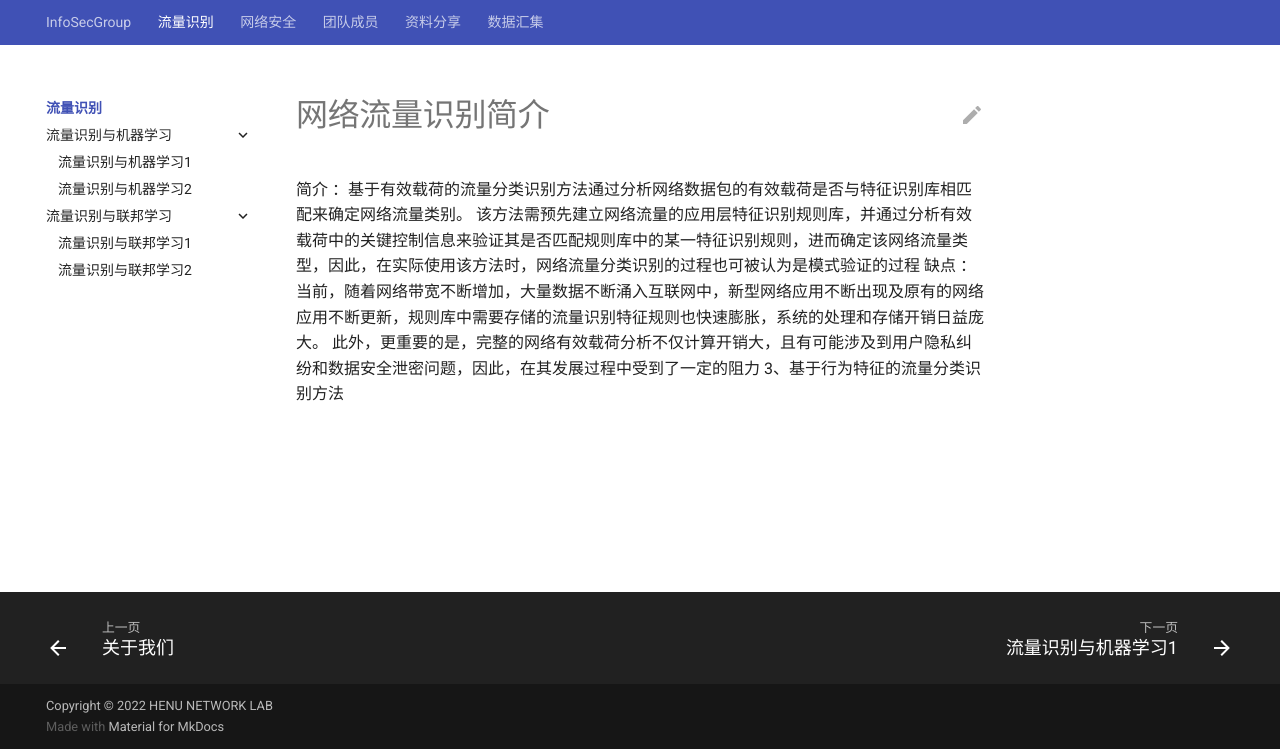
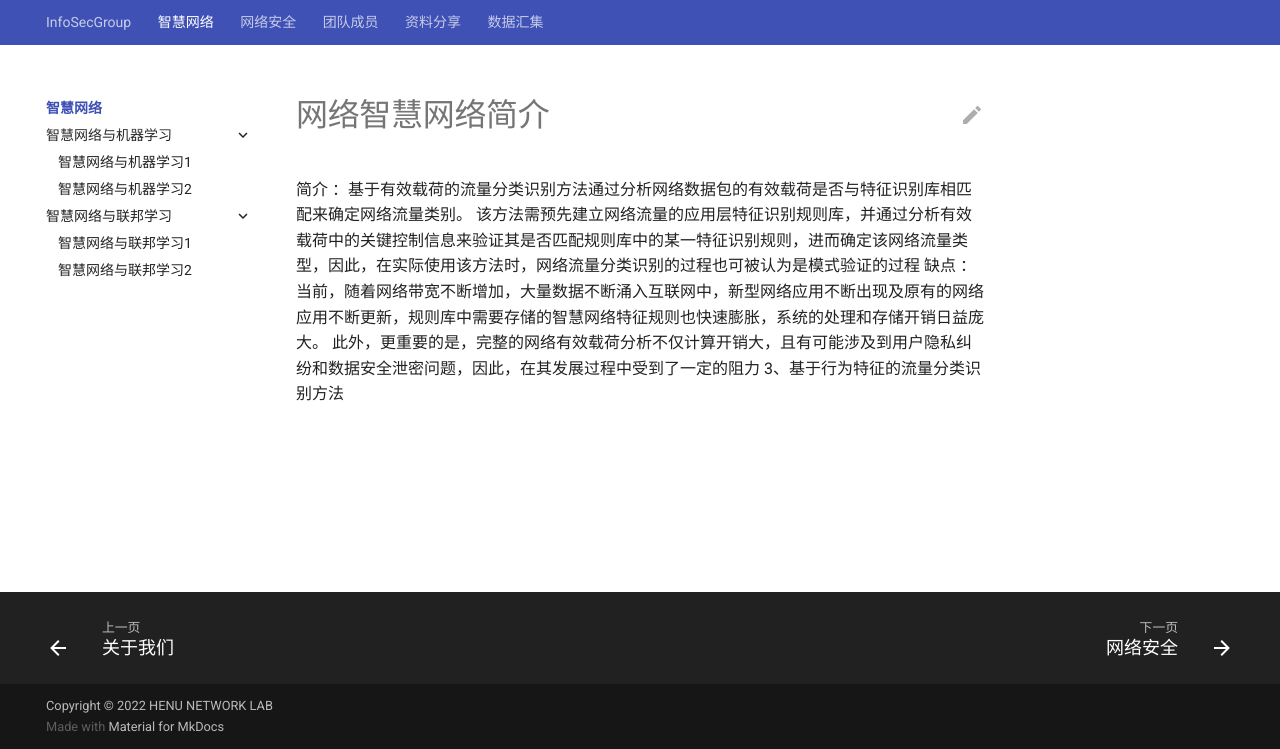
Before and after one commit to InfoSecGroup/InfoSecGroup.github.io, a plain HTML site: page smartnet/index.html in a window 1280 px wide. Shown: the part 51-800 px from the top of the page. Drawn offline with Linux system fonts and the light colour scheme.

Commit message:
update
update

```diff
--- a/smartnet/index.html
+++ b/smartnet/index.html
@@ -15,7 +15,7 @@
 
 
 
-        <title>网络流量识别简介 - InfoSecGroup</title>
+        <title>网络智慧网络简介 - InfoSecGroup</title>
 
 
 
@@ -101,7 +101,7 @@
         <div class="md-header__topic" data-md-component="header-topic">
           <span class="md-ellipsis">
 
-              网络流量识别简介
+              网络智慧网络简介
 
           </span>
         </div>
@@ -212,7 +212,7 @@
 
     <li class="md-tabs__item">
       <a href="./" class="md-tabs__link md-tabs__link--active">
-        流量识别
+        智慧网络
       </a>
     </li>
 
@@ -385,7 +385,7 @@
 
 
         <div class="md-nav__link md-nav__link--index md-nav__link--active">
-          <a href="./">流量识别</a>
+          <a href="./">智慧网络</a>
 
             <label for="__nav_2">
               <span class="md-nav__icon md-icon"></span>
@@ -393,10 +393,10 @@
 
         </div>
 
-      <nav class="md-nav" aria-label="流量识别" data-md-level="1">
+      <nav class="md-nav" aria-label="智慧网络" data-md-level="1">
         <label class="md-nav__title" for="__nav_2">
           <span class="md-nav__icon md-icon"></span>
-          流量识别
+          智慧网络
         </label>
         <ul class="md-nav__list" data-md-scrollfix>
 
@@ -423,14 +423,14 @@
 
 
         <label class="md-nav__link" for="__nav_2_2">
-          流量识别与机器学习
+          智慧网络与机器学习
           <span class="md-nav__icon md-icon"></span>
         </label>
 
-      <nav class="md-nav" aria-label="流量识别与机器学习" data-md-level="2">
+      <nav class="md-nav" aria-label="智慧网络与机器学习" data-md-level="2">
         <label class="md-nav__title" for="__nav_2_2">
           <span class="md-nav__icon md-icon"></span>
-          流量识别与机器学习
+          智慧网络与机器学习
         </label>
         <ul class="md-nav__list" data-md-scrollfix>
 
@@ -441,7 +441,7 @@
 
     <li class="md-nav__item">
       <a href="ML/ML1/" class="md-nav__link">
-        流量识别与机器学习1
+        智慧网络与机器学习1
       </a>
     </li>
 
@@ -455,7 +455,7 @@
 
     <li class="md-nav__item">
       <a href="ML/ML2/" class="md-nav__link">
-        流量识别与机器学习2
+        智慧网络与机器学习2
       </a>
     </li>
 
@@ -490,14 +490,14 @@
 
 
         <label class="md-nav__link" for="__nav_2_3">
-          流量识别与联邦学习
+          智慧网络与联邦学习
           <span class="md-nav__icon md-icon"></span>
         </label>
 
-      <nav class="md-nav" aria-label="流量识别与联邦学习" data-md-level="2">
+      <nav class="md-nav" aria-label="智慧网络与联邦学习" data-md-level="2">
         <label class="md-nav__title" for="__nav_2_3">
           <span class="md-nav__icon md-icon"></span>
-          流量识别与联邦学习
+          智慧网络与联邦学习
         </label>
         <ul class="md-nav__list" data-md-scrollfix>
 
@@ -508,7 +508,7 @@
 
     <li class="md-nav__item">
       <a href="FL/FL1/" class="md-nav__link">
-        流量识别与联邦学习1
+        智慧网络与联邦学习1
       </a>
     </li>
 
@@ -522,7 +522,7 @@
 
     <li class="md-nav__item">
       <a href="FL/FL2/" class="md-nav__link">
-        流量识别与联邦学习2
+        智慧网络与联邦学习2
       </a>
     </li>
 
@@ -1011,8 +1011,8 @@
   </a>
 
 
-<h1 id="_1">网络流量识别简介</h1>
-<p>简介 ：基于有效载荷的流量分类识别方法通过分析网络数据包的有效载荷是否与特征识别库相匹配来确定网络流量类别。 该方法需预先建立网络流量的应用层特征识别规则库，并通过分析有效载荷中的关键控制信息来验证其是否匹配规则库中的某一特征识别规则，进而确定该网络流量类型，因此，在实际使用该方法时，网络流量分类识别的过程也可被认为是模式验证的过程 缺点 ：当前，随着网络带宽不断增加，大量数据不断涌入互联网中，新型网络应用不断出现及原有的网络应用不断更新，规则库中需要存储的流量识别特征规则也快速膨胀，系统的处理和存储开销日益庞大。 此外，更重要的是，完整的网络有效载荷分析不仅计算开销大，且有可能涉及到用户隐私纠纷和数据安全泄密问题，因此，在其发展过程中受到了一定的阻力 3、基于行为特征的流量分类识别方法</p>
+<h1 id="_1">网络智慧网络简介</h1>
+<p>简介 ：基于有效载荷的流量分类识别方法通过分析网络数据包的有效载荷是否与特征识别库相匹配来确定网络流量类别。 该方法需预先建立网络流量的应用层特征识别规则库，并通过分析有效载荷中的关键控制信息来验证其是否匹配规则库中的某一特征识别规则，进而确定该网络流量类型，因此，在实际使用该方法时，网络流量分类识别的过程也可被认为是模式验证的过程 缺点 ：当前，随着网络带宽不断增加，大量数据不断涌入互联网中，新型网络应用不断出现及原有的网络应用不断更新，规则库中需要存储的智慧网络特征规则也快速膨胀，系统的处理和存储开销日益庞大。 此外，更重要的是，完整的网络有效载荷分析不仅计算开销大，且有可能涉及到用户隐私纠纷和数据安全泄密问题，因此，在其发展过程中受到了一定的阻力 3、基于行为特征的流量分类识别方法</p>
 
 
 
@@ -1054,13 +1054,13 @@
 
 
 
-        <a href="ML/ML1/" class="md-footer__link md-footer__link--next" aria-label="下一页: 流量识别与机器学习1" rel="next">
+        <a href="../netsec/" class="md-footer__link md-footer__link--next" aria-label="下一页: 网络安全" rel="next">
           <div class="md-footer__title">
             <div class="md-ellipsis">
               <span class="md-footer__direction">
                 下一页
               </span>
-              流量识别与机器学习1
+              网络安全
             </div>
           </div>
           <div class="md-footer__button md-icon">
```
Also changed, not shown: datasharing/index.html (+2 -2 lines), netsec/index.html (+4 -4 lines), team/index.html (+8 -10 lines).
